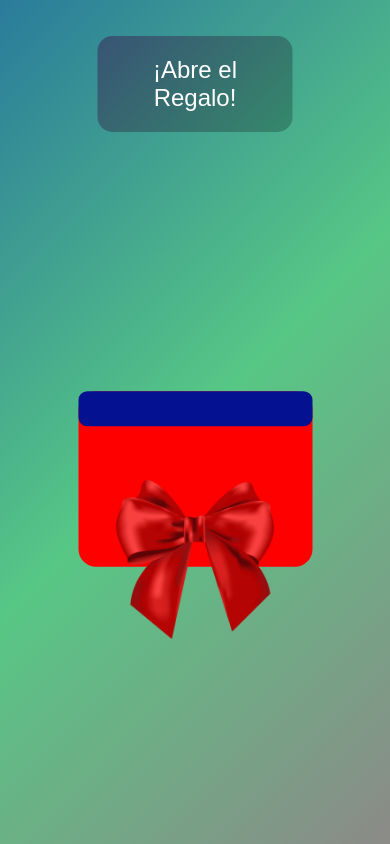
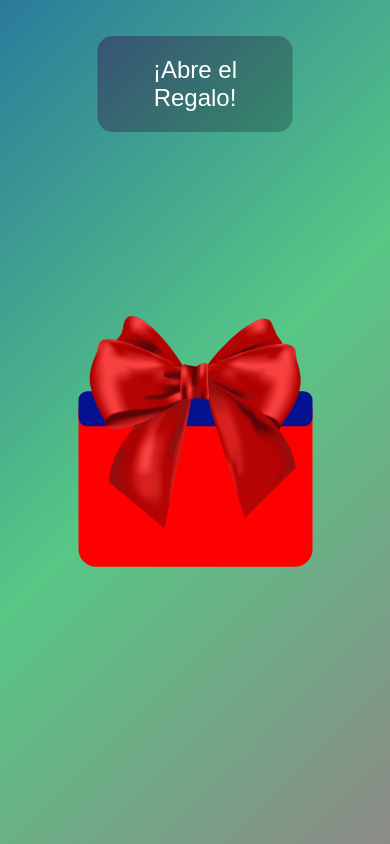
Before and after one commit to Montse1708/Gift, a plain HTML site: page html/gift.html in a window 390 px wide. Drawn offline with Linux system fonts and the light colour scheme.

Commit message:
Add general modifications

```diff
--- a/css/birthday.css
+++ b/css/birthday.css
@@ -3,7 +3,7 @@
 body {
     background: #2A7B9B;
     background: linear-gradient(135deg, rgb(7, 63, 85) 0%, rgb(111, 128, 118) 50%, rgba(140, 138, 135, 1) 100%);
-    height: 100vh; /* Asegura que el fondo cubra toda la altura de la página */
+    min-height: 100vh; /* Asegura que el fondo cubra toda la altura de la página */
     margin: 0; /* Elimina cualquier margen predeterminado */
 }
 
--- a/css/gift.css
+++ b/css/gift.css
@@ -2,6 +2,7 @@
 
 
 html, body {
+  min-height: 100vh;
   width: 100%;
   height: 100%;
   margin: 0;
@@ -53,31 +54,34 @@ html, body {
   fill: #041291;
 }
 
-.gift-bow-img {
+.gift-content {
   position: absolute;
-  top: 235px; /* Ajusta para situar la imagen sobre la tapa */
-  left: 50%;
-  transform: translateX(-50%);
-  width: 45%;
+  top: 0;
+  left: 0;
+  width: 100%;
+  height: 100%;
+  display: flex;
+  justify-content: center;
+  align-items: center;
   z-index: 2;
   transition: transform 1s ease-in-out;
 }
 
-.gift-message {
-  display: none;
-  font-size: 2em;
-  color: #fff;
-  margin-top: 20px;
-  text-align: center;
-  opacity: 0;
-  transition: opacity 1s ease;
+.gift-bow-img {
+  position: absolute;
+  top: 30%; /* Ajuste relativo al contenedor */
+  left: 50%;
+  transform: translateX(-50%);
+  width: 40%;
+  z-index: 2;
+  transition: transform 1s ease-in-out;
 }
 
 .open-gift-btn {
-  position: absolute; /* Coloca el botón sobre la caja */
-  top: 10%;  /* Centrado verticalmente sobre la caja */
-  left: 50%;  /* Centrado horizontalmente sobre la caja */
-  transform: translate(-50%, -50%);  /* Ajusta para centrar el botón correctamente */
+  position: absolute;
+  top: 10%;
+  left: 50%;
+  transform: translate(-50%, -50%);
   background: linear-gradient(135deg, #385474, #35886b);
   color: white;
   padding: 20px 30px;
@@ -86,7 +90,7 @@ html, body {
   border-radius: 15px;
   cursor: pointer;
   transition: background-color 0.3s ease;
-  z-index: 3;  /* Asegura que el botón esté por encima de otros elementos */
+  z-index: 3;
 }
 
 .open-gift-btn:hover {
@@ -96,3 +100,15 @@ html, body {
 .open-gift-btn:focus {
   outline: none;
 }
+
+@media (max-width: 480px) {
+  .gift-bow-img {
+    top: 20%; /* Mueve el moño más abajo */
+    width: 60%; /* Ajusta el tamaño del moño */
+    transform: translateX(-50%) translateY(0%); /* Ajusta la posición del moño */
+  }
+
+  .gift-lid {
+    transform: translateY(0%); /* Mueve la tapa más hacia abajo */
+  }
+}
--- a/css/letter.css
+++ b/css/letter.css
@@ -4,7 +4,7 @@
 body {
     background: #2A7B9B;
     background: linear-gradient(135deg, rgba(42, 123, 155, 1) 0%, rgba(87, 199, 133, 1) 50%, rgba(140, 138, 135, 1) 100%);
-    height: 100vh; /* Asegura que el fondo cubra toda la altura de la página */
+    min-height: 100vh;
     display: flex;
     justify-content: center;
     align-items: center;
--- a/css/principal.css
+++ b/css/principal.css
@@ -13,6 +13,7 @@ body {
     background: linear-gradient(135deg, rgba(42, 123, 155, 1) 0%, rgba(87, 199, 133, 1) 50%, rgba(140, 138, 135, 1) 100%);
     height: 100vh; /* Asegura que el fondo cubra toda la altura de la página */
     margin: 0; /* Elimina cualquier margen predeterminado */
+    min-height: 100vh;
 }
 
 .name {
--- a/css/timeline.css
+++ b/css/timeline.css
@@ -5,6 +5,9 @@ body {
     margin: 0;
     padding: 0;
     text-align: center;
+    min-height: 100vh;
+    background: #2A7B9B;
+    background: linear-gradient(135deg, rgba(42, 123, 155, 1) 0%, rgba(87, 199, 133, 1) 50%, rgba(140, 138, 135, 1) 100%);
   }
 
   .timeline-container {
@@ -16,7 +19,7 @@ body {
   h1 {
     font-size: 2rem;
     margin-bottom: 20px;
-    color: #d9534f;
+    color: #535050;
   }
 
   /* Estilos de la línea del tiempo */
@@ -35,7 +38,7 @@ body {
   .event .dot {
     width: 30px;
     height: 30px;
-    background-color: #d9534f;
+    background-color: #726c6c;
     border-radius: 50%;
     display: flex;
     justify-content: center;
@@ -81,6 +84,6 @@ body {
     left: -60px;
     width: 50px;
     height: 2px;
-    background-color: #d9534f;
+    background-color: #387054;
     z-index: 0;
   }
```
Also changed, not shown: html/timeline.html (+2 -2 lines).
